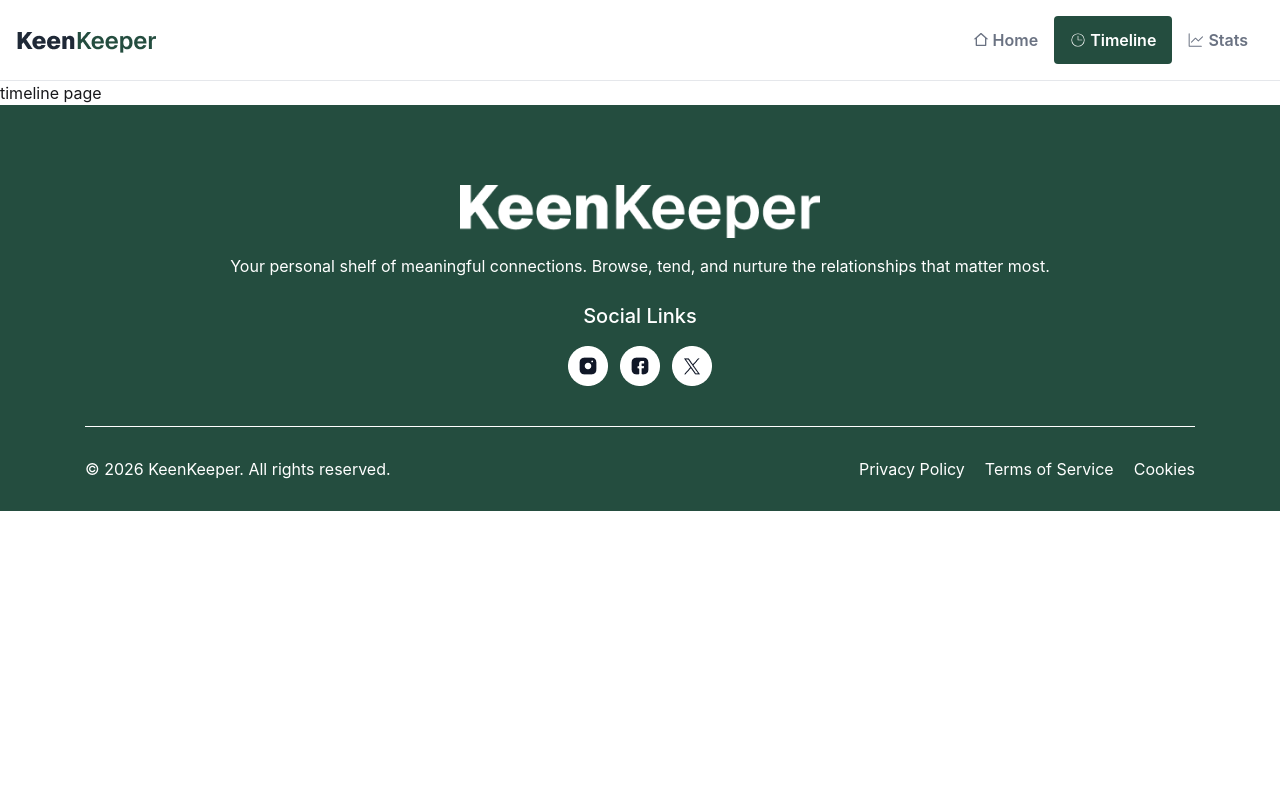
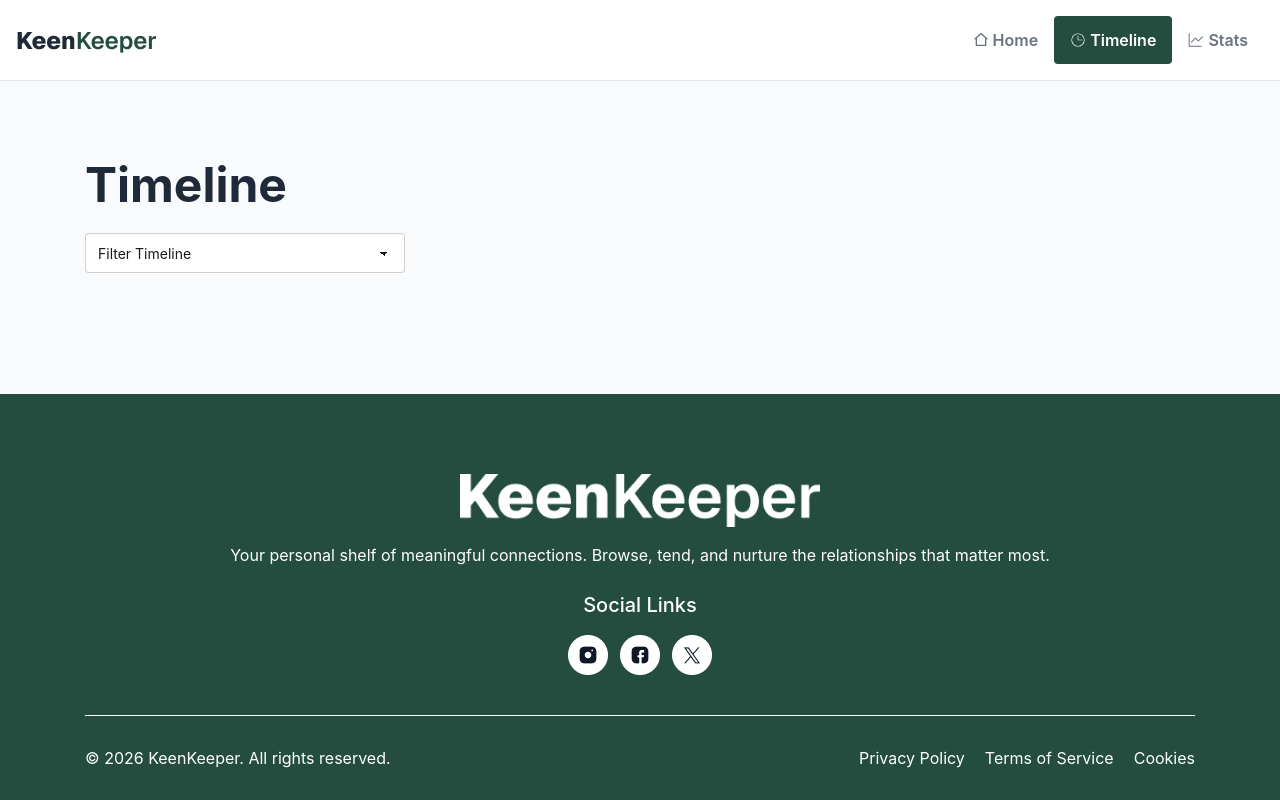
Before and after one commit to prottoymankin/assignment-07-keen-keeper, a React (Vite) app: page /timeline in a window 1280 px wide. Built offline with nearby package versions, Linux system fonts and the light colour scheme.

Commit message:
Add check-in buttons functionality, dynamically show the timelines in timelines page

```diff
--- a/src/components/FriendDetailsPage/CheckInButton.jsx
+++ b/src/components/FriendDetailsPage/CheckInButton.jsx
@@ -1,7 +1,12 @@
-const CheckInButton = ( { title, func, icon } ) => {
+import { useContext } from "react";
+import { TimelineContext } from "../../context/TimelineContext";
+
+const CheckInButton = ( { title, icon, selectedFriend } ) => {
+  const { handleTimeline } = useContext(TimelineContext);
+
   return (
     <button
-      onClick={func}
+      onClick={() => handleTimeline(selectedFriend, title)}
       className="cursor-pointer duration-200 flex flex-col items-center gap-2 p-4 rounded-lg shadow-sm text-lg text-[#1F2937] transition active:scale-95"
     >
       <span className="text-3xl">{icon}</span>
--- a/src/components/FriendDetailsPage/QuickCheckIn.jsx
+++ b/src/components/FriendDetailsPage/QuickCheckIn.jsx
@@ -2,7 +2,7 @@ import { FiPhoneCall, FiVideo } from "react-icons/fi";
 import CheckInButton from "./CheckInButton";
 import { BsChatLeftDots } from "react-icons/bs";
 
-const QuickCheckIn = () => {
+const QuickCheckIn = ({ selectedFriend }) => {
   return (
     <div className="bg-white p-6 rounded-lg shadow-sm space-y-4">
         <h4 className="text-[#244D3F] font-medium text-xl">
@@ -13,16 +13,19 @@ const QuickCheckIn = () => {
           <CheckInButton
             title='Call'
             icon={<FiPhoneCall />}
+            selectedFriend={selectedFriend}
           />
 
           <CheckInButton
             title='Text'
             icon={<BsChatLeftDots />}
+            selectedFriend={selectedFriend}
           />
 
           <CheckInButton
             title='Video'
             icon={<FiVideo />}
+            selectedFriend={selectedFriend}
           />
         </div>
     </div>
--- /dev/null
+++ b/src/components/TimelinePage/TimelineCard.jsx
@@ -0,0 +1,30 @@
+import callIcon from '../../assets/call.png';
+import textIcon from '../../assets/text.png';
+import videoIcon from '../../assets/video.png';
+
+const TimelineCard = ({ timeline }) => {
+  const { name, type, callingDate } = timeline;
+
+  return (
+    <div
+      className="border border-gray-200 flex items-center gap-4 p-4 rounded-lg"
+    >
+      <img
+        src={
+          type === 'Call' ? callIcon : type === 'Text' ? textIcon : videoIcon
+        }
+        alt={`${type} icon`}
+      />
+
+      <div className='space-y-1'>
+        <p className='text-gray-500 text-lg'>
+          <span className='font-medium text-xl text-[#244D3F]'>{type}</span> with {name}
+        </p>
+
+        <p className='font-medium text-gray-500'>{callingDate}</p>
+      </div>
+    </div>
+  );
+};
+
+export default TimelineCard;
--- /dev/null
+++ b/src/context/TimelineContext.jsx
@@ -0,0 +1,29 @@
+import { createContext, useState } from "react";
+import { formatDate } from "../utils/dateUtil";
+
+export const TimelineContext = createContext();
+
+export const TimelineContextProvider = ({ children }) => {
+  const [timelines, setTimelines] = useState([]);
+
+  const handleTimeline = (friendDetails, type) => {
+    const currentDate = new Date();
+    const formattedDate = formatDate(currentDate);
+    console.log(formattedDate);
+
+    friendDetails = {...friendDetails, type, callingDate: formattedDate };
+
+    setTimelines(prev => [...prev, friendDetails]);
+  }
+
+  const value = {
+    timelines,
+    handleTimeline
+  };
+
+  return (
+    <TimelineContext.Provider value={value}>
+      {children}
+    </TimelineContext.Provider>
+  );
+};
--- a/src/layout/MainLayout.jsx
+++ b/src/layout/MainLayout.jsx
@@ -4,11 +4,11 @@ import Footer from "../components/shared/Footer";
 
 const MainLayout = () => {
   return (
-    <>
+    <div className="flex flex-col min-h-screen">
       <Navbar />
       <Outlet />
       <Footer />
-    </>
+    </div>
   );
 };
 
--- a/src/main.jsx
+++ b/src/main.jsx
@@ -2,7 +2,10 @@ import { createRoot } from "react-dom/client";
 import "./index.css";
 import { RouterProvider } from "react-router/dom";
 import { router } from "./routes/router.jsx";
+import { TimelineContextProvider } from "./context/TimelineContext.jsx";
 
 createRoot(document.getElementById("root")).render(
-  <RouterProvider router={router} />,
+  <TimelineContextProvider>
+    <RouterProvider router={router} />
+  </TimelineContextProvider>
 );
--- a/src/pages/FriendDetailsPage.jsx
+++ b/src/pages/FriendDetailsPage.jsx
@@ -45,7 +45,7 @@ const FriendDetailsPage = () => {
           <div className="lg:col-span-8 space-y-6">
             <StatCards selectedFriend={selectedFriend} />
             <RelationshipGoal days={selectedFriend.goal} />
-            <QuickCheckIn />
+            <QuickCheckIn selectedFriend={selectedFriend} />
           </div>
         </div>
       )}
--- a/src/pages/TimelinePage.jsx
+++ b/src/pages/TimelinePage.jsx
@@ -1,8 +1,36 @@
+import { useContext } from "react";
+import { TimelineContext } from "../context/TimelineContext";
+import TimelineCard from "../components/TimelinePage/TimelineCard";
+
 const TimelinePage = () => {
+  const { timelines } = useContext(TimelineContext);
+
   return (
-    <div>
-      timeline page
-    </div>
+    <section className="bg-[#F8FAFC] grow px-4 py-10 lg:py-20 w-full">
+      <div className="max-w-277.5 mx-auto space-y-6">
+        <header className="space-y-6">
+          <h2 className="font-bold text-5xl text-[#1F2937]">Timeline</h2>
+
+          <select defaultValue="Filter Timeline" className="select">
+            <option disabled={true}>Filter Timeline</option>
+            <option>Crimson</option>
+            <option>Amber</option>
+            <option>Velvet</option>
+          </select>
+        </header>
+
+        <div className="space-y-6">
+          {
+            timelines.map((timeline, index) => (
+              <TimelineCard
+                key={index}
+                timeline={timeline}
+              />
+            ))
+          }
+        </div>
+      </div>
+    </section>
   );
 };
 
```
